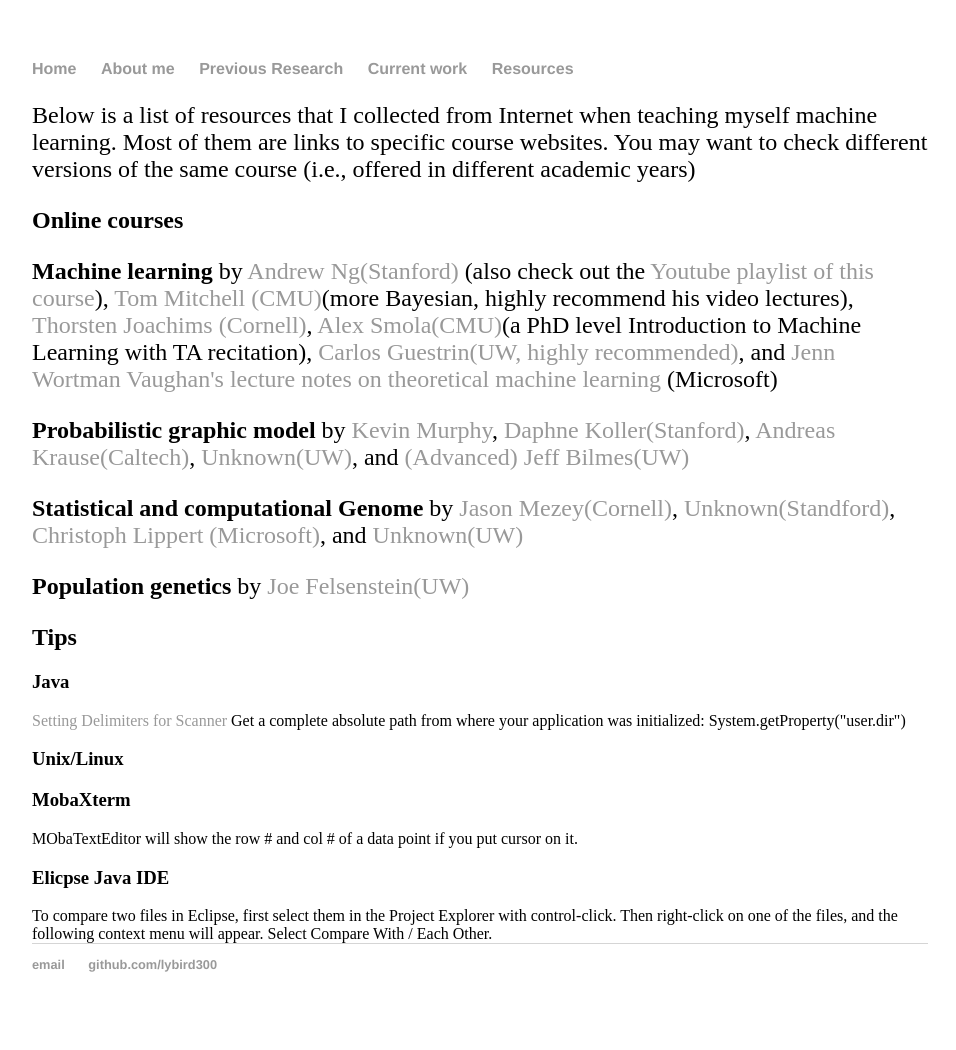
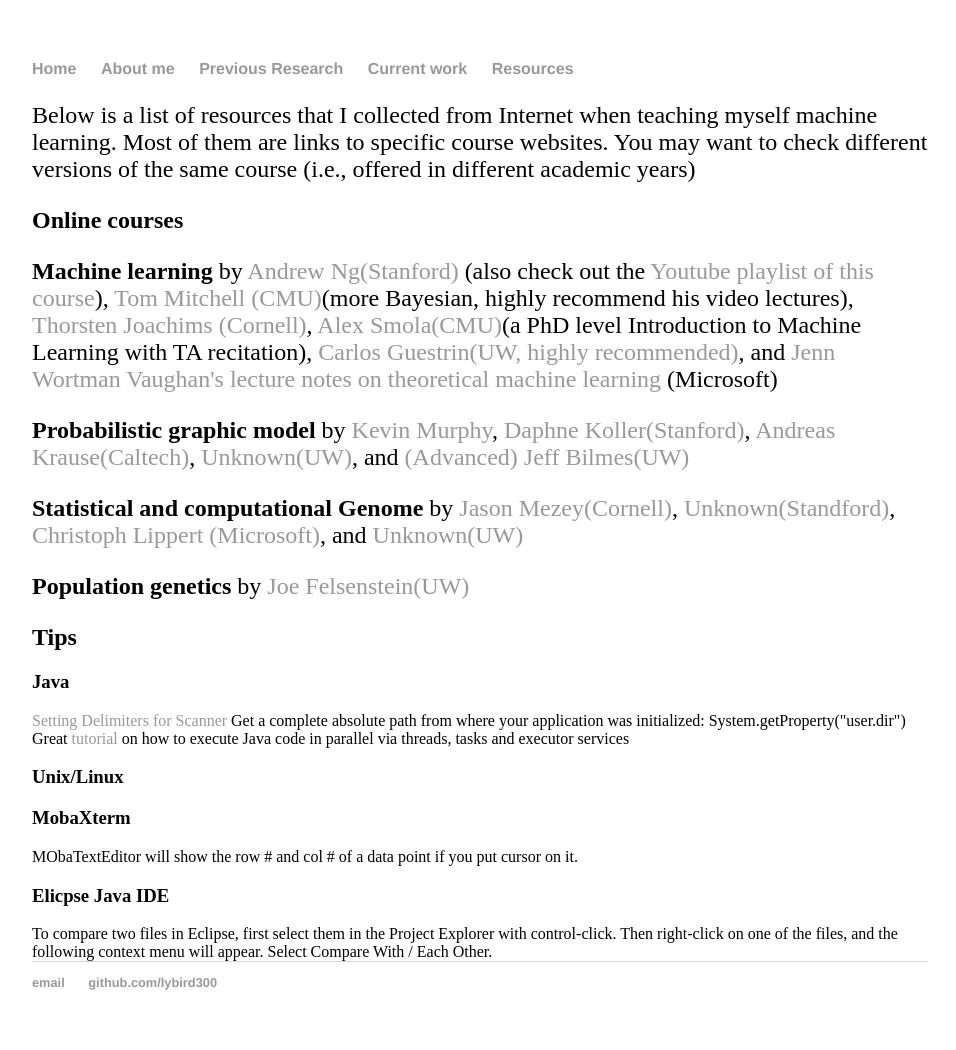
Before and after one commit to lybird300/lybird300.github.io, a Jekyll site: the page built from resources/index.html, in a window 1280 px wide. Shown: the whole page, without its empty margins (160-1116 px from the left). Built offline with Jekyll 4.4.1, drawn with Linux system fonts in a browser that asks for light colours.

Commit message:
Update index.html

```diff
--- a/resources/index.html
+++ b/resources/index.html
@@ -18,6 +18,8 @@ title: Resources and tips
 <a href="http://www.java2s.com/Tutorial/Java/0180__File/SettingDelimitersforScanner.htm">Setting Delimiters for Scanner</a>
 Get a complete absolute path from where your application was initialized: System.getProperty("user.dir")
 
+Great <a href="http://winterbe.com/posts/2015/04/07/java8-concurrency-tutorial-thread-executor-examples/">tutorial</a> on how to execute Java code in parallel via threads, tasks and executor services
+
 <h3>Unix/Linux</h3>
 
 <h3>MobaXterm</h3>
```
